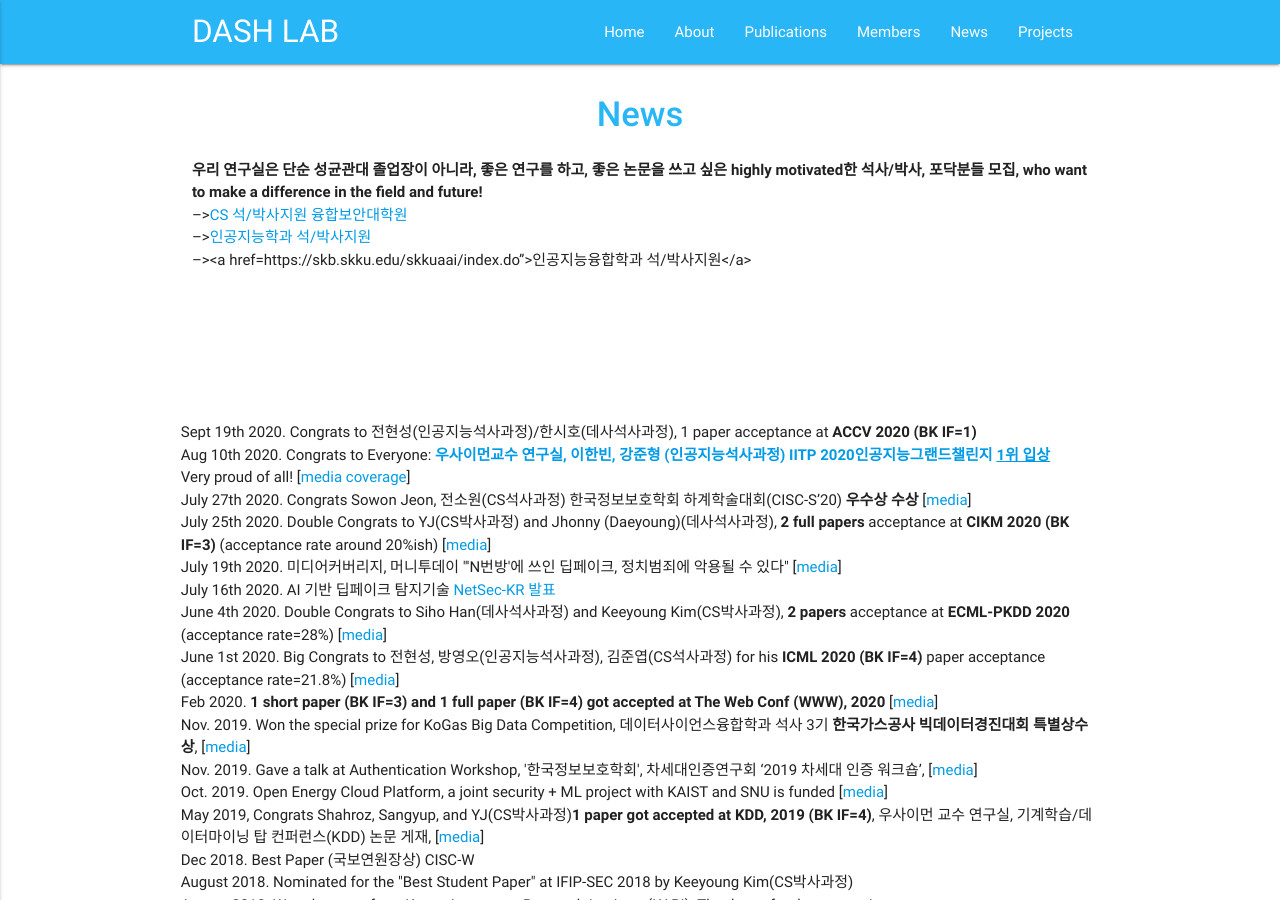
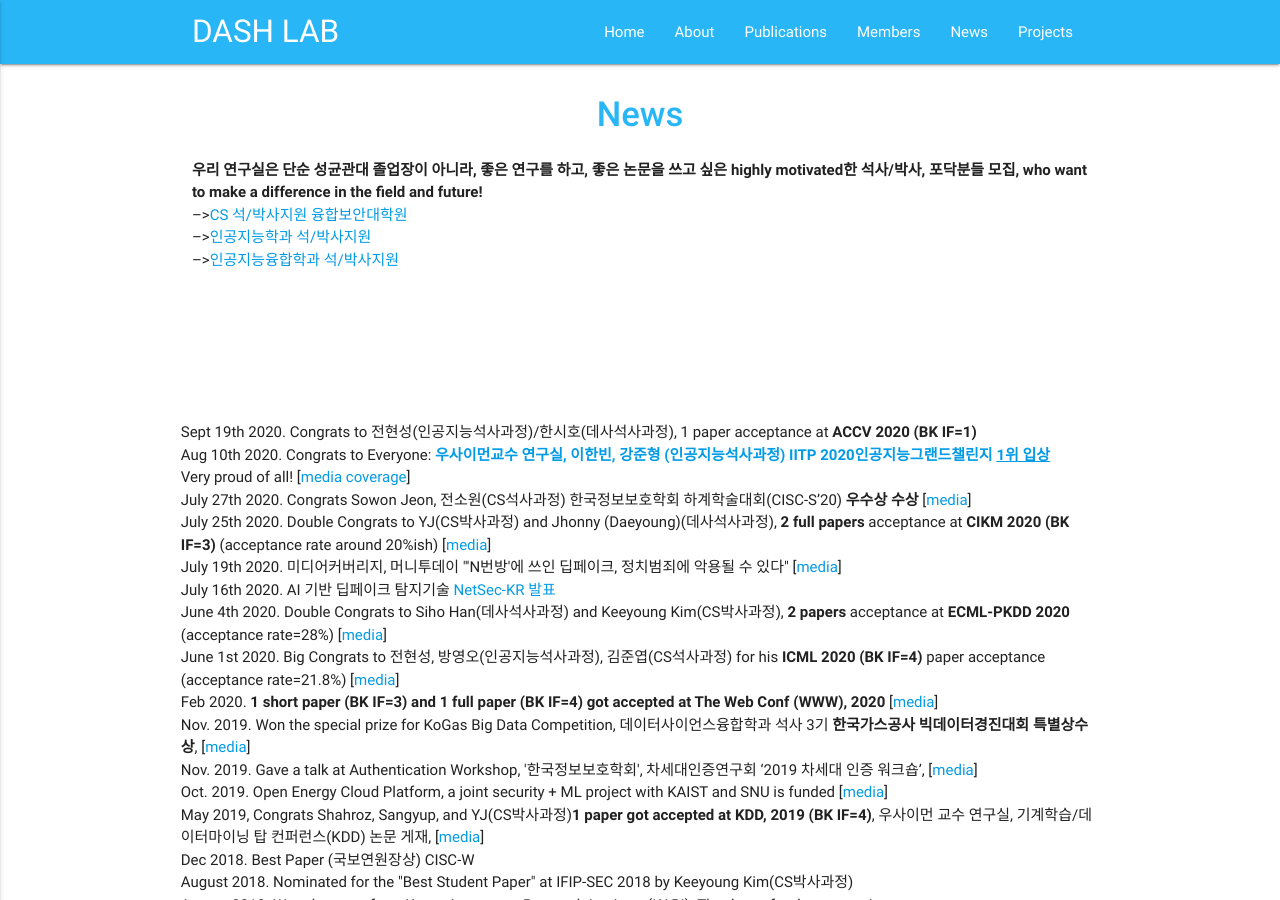
Before and after one commit to Yurim990507/DASH-Lab.github.io, a Jekyll site: the page built from example4.md, in a window 1280 px wide and 900 px high. Built offline with Jekyll 4.4.1, drawn with Linux system fonts in a browser that asks for light colours.

Commit message:
Update example4.md

```diff
--- a/example4.md
+++ b/example4.md
@@ -9,7 +9,7 @@ permalink: /News/
 <br>
 --><a href="https://swb.skku.edu/security2020/index.do">CS 석/박사지원 융합보안대학원</a> <br>
 --><a href="https://ai.skku.edu">인공지능학과 석/박사지원</a> <br>
---><a href=https://skb.skku.edu/skkuaai/index.do">인공지능융합학과 석/박사지원</a> <br>
+--><a href="https://skb.skku.edu/skkuaai/index.do">인공지능융합학과 석/박사지원</a> <br>
 
 
 <br>
```
